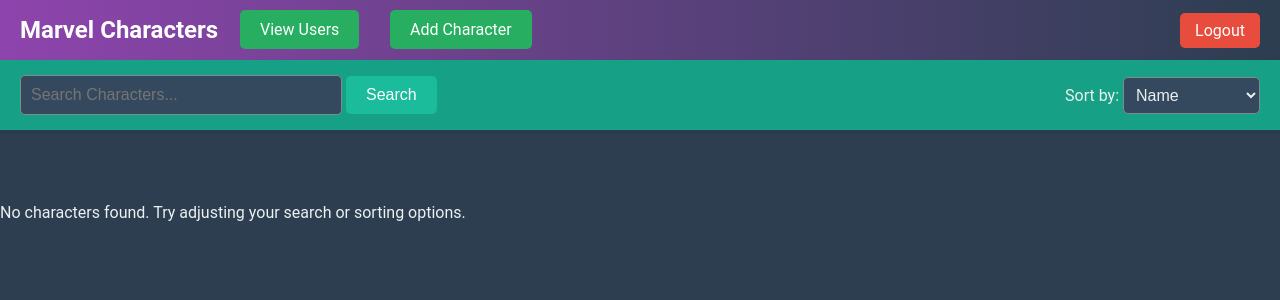
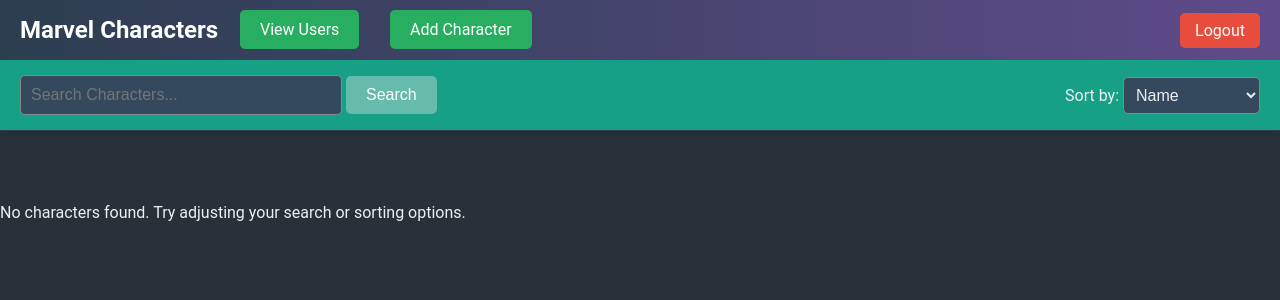
Before and after one commit to Kartik98784/Webdev_ProjectMCU, a PHP site: page /list_characters.php in a window 1280 px wide. Shown: the top 300 px of the page. Run offline with PHP 8.4, Linux system fonts and the light colour scheme; the visitor is signed in with stand-in values (Sample User, id 1); data that the repository does not hold is empty.

Commit message:
Updating CSS

```diff
--- a/list_characters.php
+++ b/list_characters.php
@@ -73,7 +73,7 @@
     <style>
 body {
     font-family: 'Roboto', sans-serif;
-    background-color: #2c3e50; /* Dark blue-gray background */
+    background-color: #263238; /* Dark gray-blue background */
     margin: 0;
     padding: 0;
     color: #ecf0f1; /* Light text color */
@@ -81,7 +81,7 @@
 
 /* Top Bar */
 .top-bar {
-    background: linear-gradient(90deg, #8e44ad, #2c3e50); /* Purple to Dark Blue gradient */
+    background: linear-gradient(90deg, #2C3E50, #5F4B8B); /* Dark Navy to SKU Blue */
     display: flex;
     justify-content: space-between;
     align-items: center;
@@ -130,7 +130,7 @@
     position: absolute;
     top: 10px;
     left: 240px;
-    background-color: #27ae60;
+    background-color: #27ae60; /* Updated for a consistent color scheme */
     padding: 10px 20px;
     text-decoration: none;
     color: white;
@@ -139,7 +139,7 @@
 }
 
 .view-users-btn:hover {
-    background-color: #3498db;
+    background-color: #2980b9;
 }
 
 /* Search and Sort Bar */
@@ -172,7 +172,7 @@
 .search-bar button {
     padding: 10px 20px;
     font-size: 16px;
-    background-color: #1abc9c;
+    background-color:rgb(102, 187, 170);
     color: white;
     border: none;
     border-radius: 5px;
```
